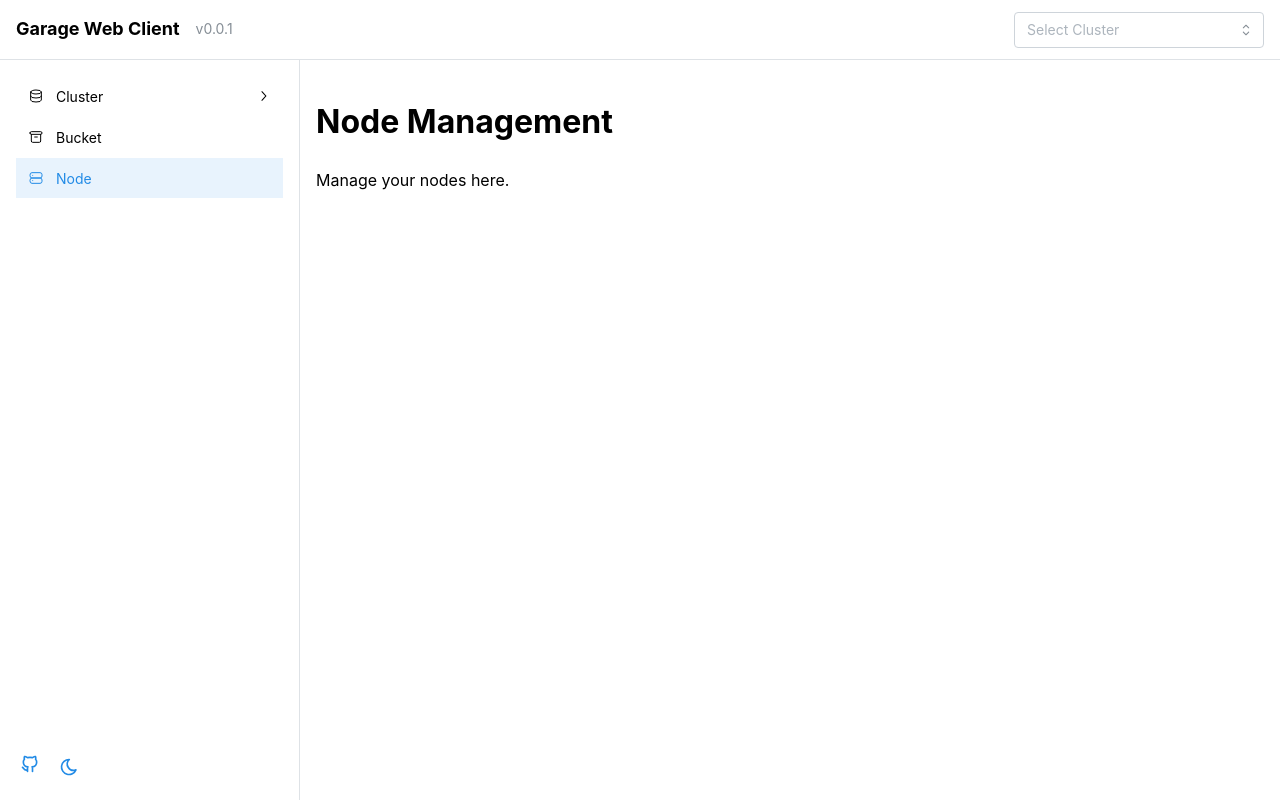
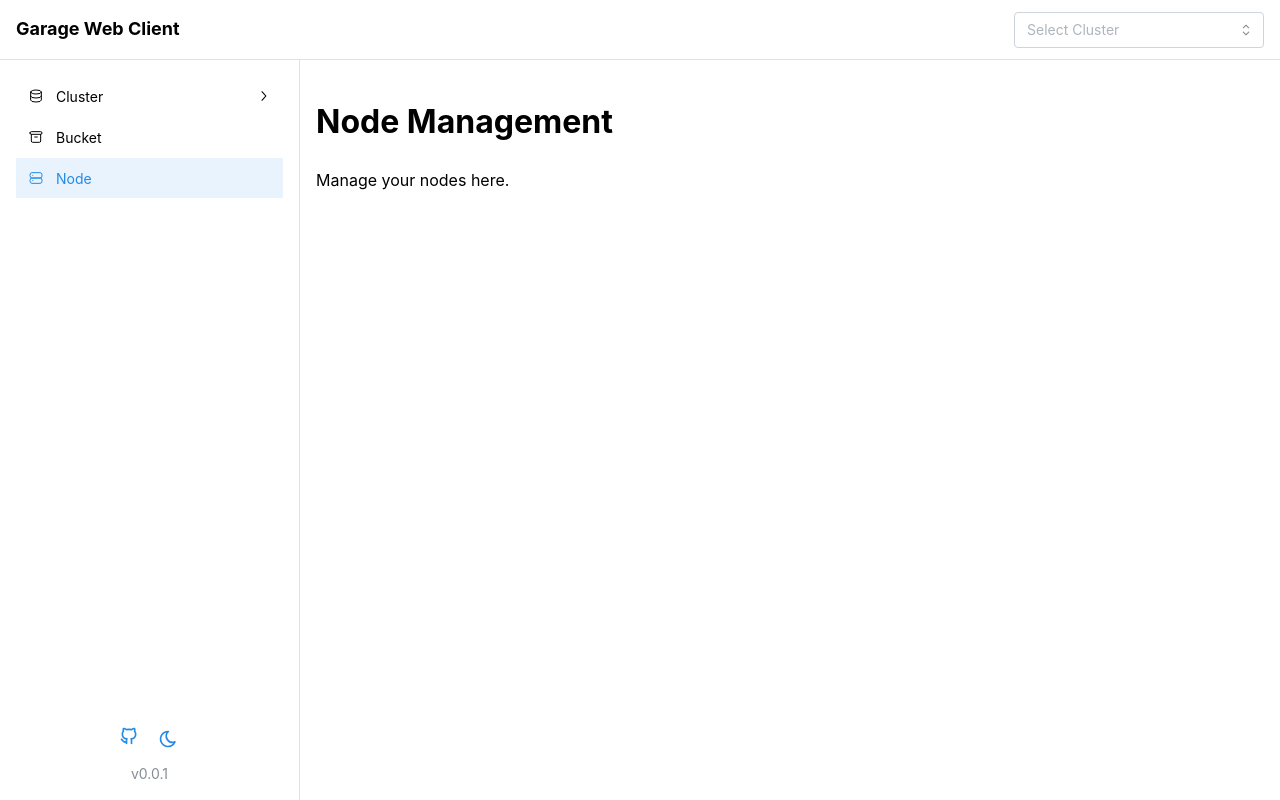
Before and after one commit to owan-io1992/garage-web-client, a React (Vite) app in the folder garage-web-client/: page /node in a window 1280 px wide. Built offline with nearby package versions, Linux system fonts and the light colour scheme.

Commit message:
update UX

```diff
--- a/garage-web-client/src/components/Layout/AppLayout.tsx
+++ b/garage-web-client/src/components/Layout/AppLayout.tsx
@@ -6,6 +6,7 @@ import {
   Select,
   NavLink,
   ActionIcon,
+  Anchor,
   useMantineColorScheme,
 } from "@mantine/core";
 import { useDisclosure } from "@mantine/hooks";
@@ -67,12 +68,14 @@ export function AppLayout() {
               hiddenFrom="sm"
               size="sm"
             />
-            <Text fw={700} size="lg">
+            <Anchor
+              fw={700}
+              size="lg"
+              onClick={() => navigate("/")}
+              style={{ cursor: "pointer", textDecoration: "none", color: "inherit" }}
+            >
               Garage Web Client
-            </Text>
-            <Text size="sm" c="dimmed">
-              v{__APP_VERSION__}
-            </Text>
+            </Anchor>
           </Group>
 
           <Group>
@@ -130,7 +133,8 @@ export function AppLayout() {
           onClick={() => navigate(`/node?clusterId=${activeClusterId}`)}
         />
 
-        <div style={{ marginTop: "auto", display: "flex", gap: "8px" }}>
+        <div style={{ marginTop: "auto", display: "flex", flexDirection: "column", gap: "8px" }}>
+          <div style={{ display: "flex", gap: "8px", justifyContent: "center" }}>
             <ActionIcon
               component="a"
               href="https://github.com/owan-io1992/garage-web-client"
@@ -147,6 +151,10 @@ export function AppLayout() {
               )}
             </ActionIcon>
           </div>
+          <Text size="sm" c="dimmed" ta="center">
+            v{__APP_VERSION__}
+          </Text>
+        </div>
       </AppShell.Navbar>
 
       <AppShell.Main>
```
Lines whose indentation alone changed are shown as unchanged.
